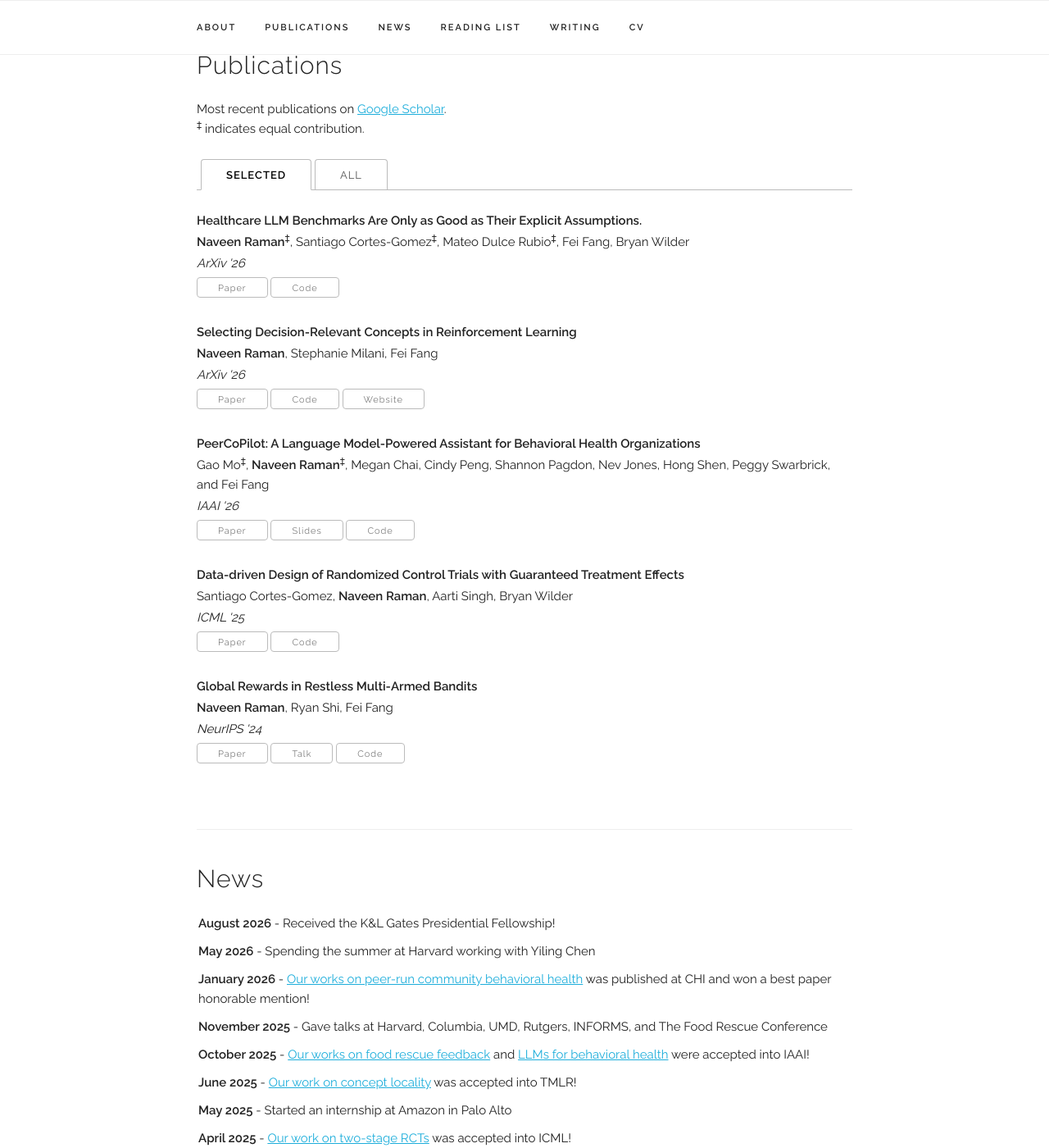
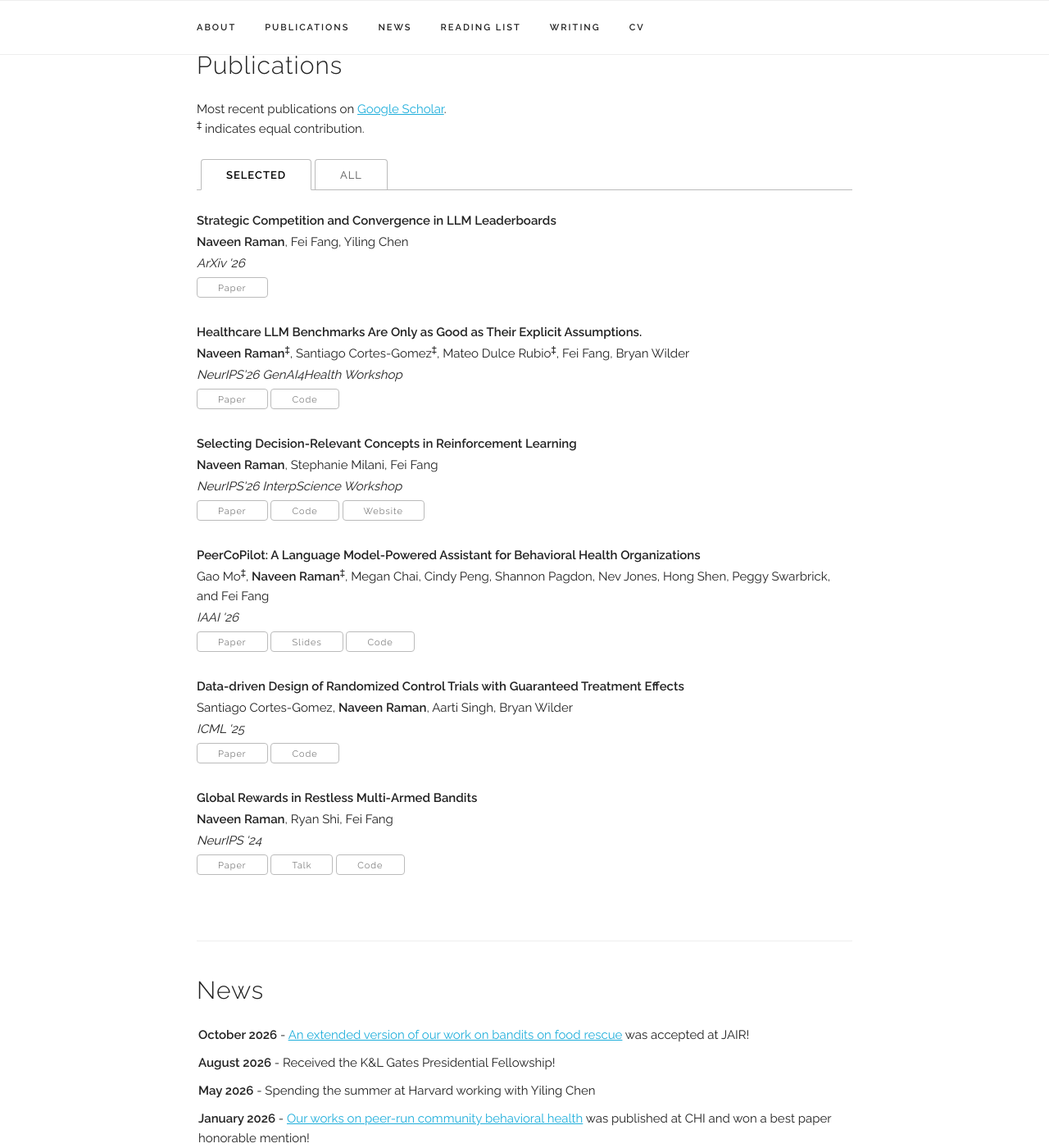
Before and after one commit to naveenr414/naveenr414.github.io, a Jekyll site: the page built from index.html, in a window 1280 px wide and 1400 px high, scrolled down 1022 px. Shown: the whole window at 82% size. Built offline with Jekyll 4.4.1, drawn with Linux system fonts in a browser that asks for light colours; some web fonts are replaced; some of the changed text lies outside the part shown.

Commit message:
Updated the publication list with the new paper ArXiv link

```diff
--- a/_data/news.yaml
+++ b/_data/news.yaml
@@ -1,4 +1,6 @@
 news:
+  - date: "October 2026"
+    info: "<a href='https://arxiv.org/abs/2406.00738'>An extended version of our work on bandits on food rescue</a> was accepted at JAIR!"
   - date: "August 2026"
     info: "Received the K&L Gates Presidential Fellowship!"
   - date: "May 2026"
--- a/_data/publications.yaml
+++ b/_data/publications.yaml
@@ -1,4 +1,18 @@
 papers:
+  - title: "Strategic Competition and Convergence in LLM Leaderboards"
+    authors: "<b>Naveen Raman</b>, Fei Fang, Yiling Chen"
+    venue: "ArXiv '26"
+    paper_pdf: "https://arxiv.org/abs/2611.09780"
+    selected: y
+
+  - title: "An Extended Study on Global Rewards in Restless Multi-Armed Bandits"
+    authors: "<b>Naveen Raman</b>, Ryan Shi, Sean Hudson, Ameesh Kapoor, Fei Fang"
+    venue: "JAIR '26"
+    paper_pdf: "https://arxiv.org/abs/2406.00738"
+    code: https://github.com/naveenr414/food-rescue-rmab
+    selected: n
+
+
   - title: "Human Decision-Making with AI Assistance under Correlated Features"
     authors: "Yanru Guan, <b>Naveen Raman</b>, Fei Fang"
     venue: "ArXiv '26"
@@ -7,14 +21,14 @@ papers:
 
   - title: "Healthcare LLM Benchmarks Are Only as Good as Their Explicit Assumptions."
     authors: "<b>Naveen Raman</b><sup>‡</sup>, Santiago Cortes-Gomez<sup>‡</sup>, Mateo Dulce Rubio<sup>‡</sup>, Fei Fang, Bryan Wilder"
-    venue: "ArXiv '26"
+    venue: "NeurIPS'26 GenAI4Health Workshop"
     paper_pdf: "https://arxiv.org/abs/2605.22612"
     code: "https://github.com/naveenr414/benchmarkcards"
     selected: y
 
   - title: "Selecting Decision-Relevant Concepts in Reinforcement Learning"
     authors: "<b>Naveen Raman</b>, Stephanie Milani, Fei Fang"
-    venue: "ArXiv '26"
+    venue: "NeurIPS'26 InterpScience Workshop"
     paper_pdf: "https://arxiv.org/abs/2604.04808"
     code: "https://github.com/naveenr414/concept_decisions"
     website: "https://naveenraman.com/projects/concept-rl/"
--- a/index.html
+++ b/index.html
@@ -10,7 +10,7 @@ title: Home
   My research focuses on how we evaluate and design AI systems for human decision-making, particularly when we only have limited information. My work combines tools from statistics and game theory with real-world collaborators, and my work has been deployed in domains such as food sustainability and behavioral health.
   Recently, I've been thinking about:
   <ul>
-    <li><b>AI Evaluation Systems</b>: How can we design evaluations that guide AI development toward desirable outcomes?<br><a href="" target="_blank">Strategic Leaderboard Competition</a>, <a href="https://arxiv.org/abs/2605.22612" target="_blank">Benchmarks and Assumptions</a>, <a href="https://arxiv.org/abs/2410.11212" target="_blank">Data-Driven RCTs</a></li>
+    <li><b>AI Evaluation Systems</b>: How can we design evaluations that guide AI development toward desirable outcomes?<br><a href="https://arxiv.org/abs/2611.09780v1" target="_blank">Strategic Leaderboard Competition</a>, <a href="https://arxiv.org/abs/2605.22612" target="_blank">Benchmarks and Assumptions</a>, <a href="https://arxiv.org/abs/2410.11212" target="_blank">Data-Driven RCTs</a></li>
     <li><b>Human-AI Decision-Making</b>: When does the introduction of AI improve human decisions?<br><a href="https://arxiv.org/abs/2511.21721v1" target="_blank">AI in Behavioral Health</a>, <a href="https://arxiv.org/abs/2606.20628" target="_blank">Models of Human-AI Teaching</a>, <a href="https://arxiv.org/abs/2604.04808" target="_blank">Decision-Focused Explanations</a></li>
     <li><b>Decision-Making with Human Preferences</b>: How can we design AI platforms that guide sequential decisions while respecting human choice?<br><a href="https://arxiv.org/abs/2502.10353" target="_blank">Matching with Choice</a>, <a href="https://arxiv.org/abs/2406.00738" target="_blank">Food Rescue Notifications</a></li>
   </ul>
```
